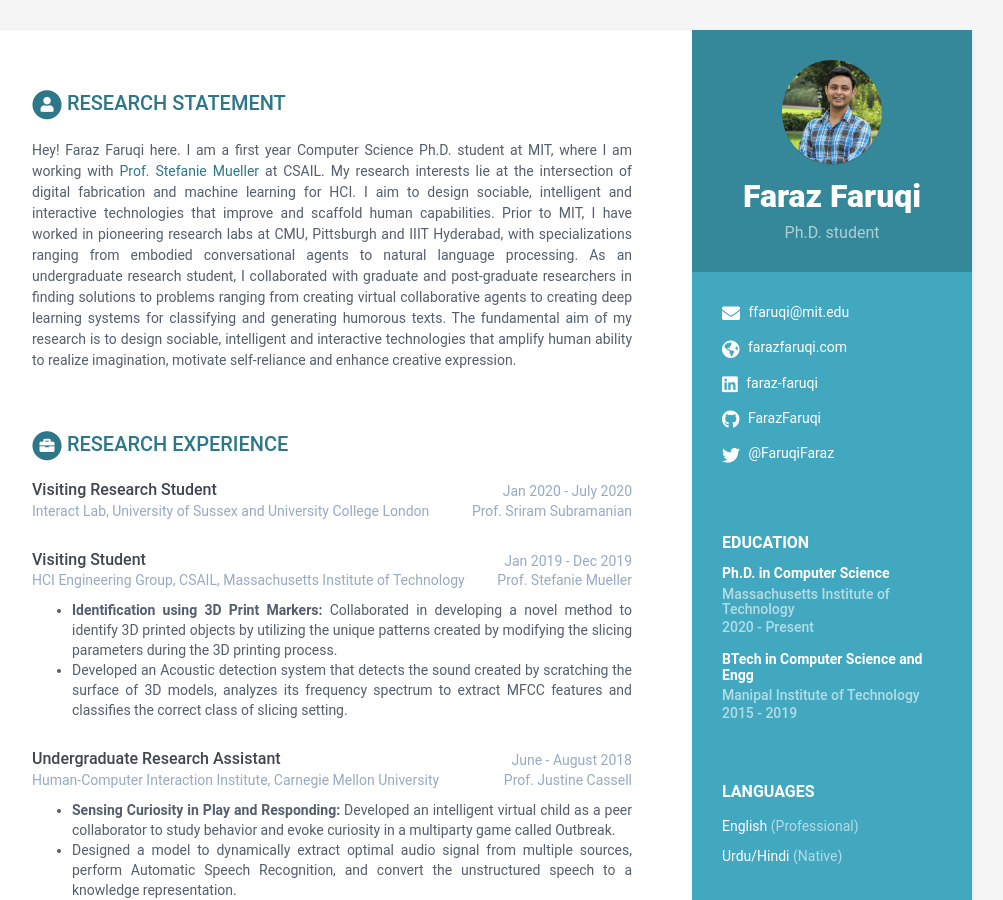
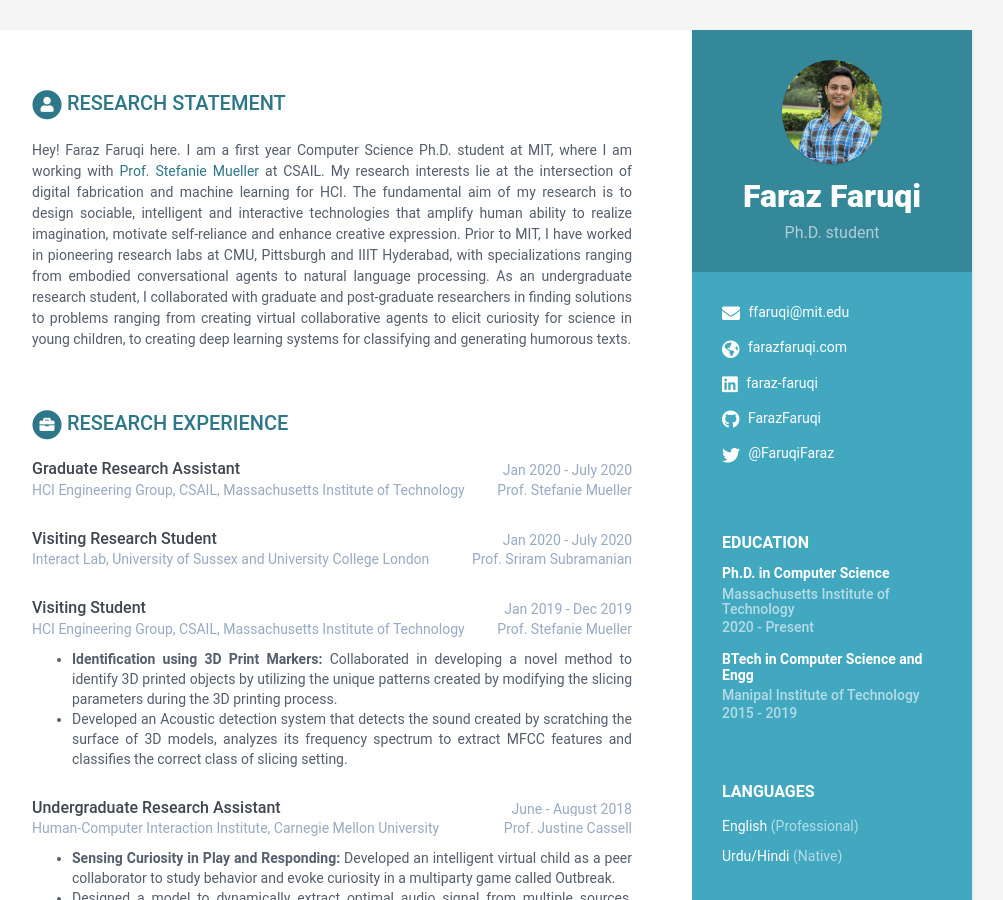
Before and after one commit to FarazFaruqi/FarazFaruqi.github.io, a Jekyll site: the page built from index.html, in a window 1280 px wide and 900 px high. Shown: the whole window, without its empty margins (168-1171 px from the left). Built offline with Jekyll 4.4.1, drawn with Linux system fonts in a browser that asks for light colours.

Commit message:
Update data.yml

```diff
--- a/_data/data.yml
+++ b/_data/data.yml
@@ -47,9 +47,9 @@
     title: Research Statement
     summary: |
      Hey! Faraz Faruqi here.
-     I am a first year Computer Science Ph.D. student at MIT, where I am working with [Prof. Stefanie Mueller](https://hcie.csail.mit.edu/) at CSAIL. My research interests lie at the intersection of digital fabrication and machine learning for HCI. I aim to design sociable, intelligent and interactive technologies that improve and scaffold human capabilities.
-     Prior to MIT, I have worked in pioneering research labs at CMU, Pittsburgh and IIIT Hyderabad, with specializations ranging from embodied conversational agents to natural language processing. As an undergraduate research student, I collaborated with graduate and post-graduate researchers in finding solutions to problems ranging from creating virtual collaborative agents to creating deep learning systems for classifying and generating humorous texts.
-     The fundamental aim of my research is to design sociable, intelligent and interactive technologies that amplify human ability to realize imagination, motivate self-reliance and enhance creative expression.
+     I am a first year Computer Science Ph.D. student at MIT, where I am working with [Prof. Stefanie Mueller](https://hcie.csail.mit.edu/) at CSAIL. My research interests lie at the intersection of digital fabrication and machine learning for HCI. The fundamental aim of my research is to design sociable, intelligent and interactive technologies that amplify human ability to realize imagination, motivate self-reliance and enhance creative expression.
+     Prior to MIT, I have worked in pioneering research labs at CMU, Pittsburgh and IIIT Hyderabad, with specializations ranging from embodied conversational agents to natural language processing. As an undergraduate research student, I collaborated with graduate and post-graduate researchers in finding solutions to problems ranging from creating virtual collaborative agents to elicit curiosity for science in young children, to creating deep learning systems for classifying and generating humorous texts.
+
 
 education:
 - degree: Ph.D. in Computer Science
@@ -67,6 +67,14 @@
 #           an online storage system to reuse previously processed results, and a desktop and web-# based UI to explore the results.
 
 experiences:
+
+- role: Graduate Research Assistant
+  title: Research Experience
+  time: Jan 2020 - July 2020
+  company: HCI Engineering Group, CSAIL, Massachusetts Institute of Technology
+  advisor: Prof. Stefanie Mueller
+  details: |
+
 - role: Visiting Research Student
   title: Research Experience
   time: Jan 2020 - July 2020
```
